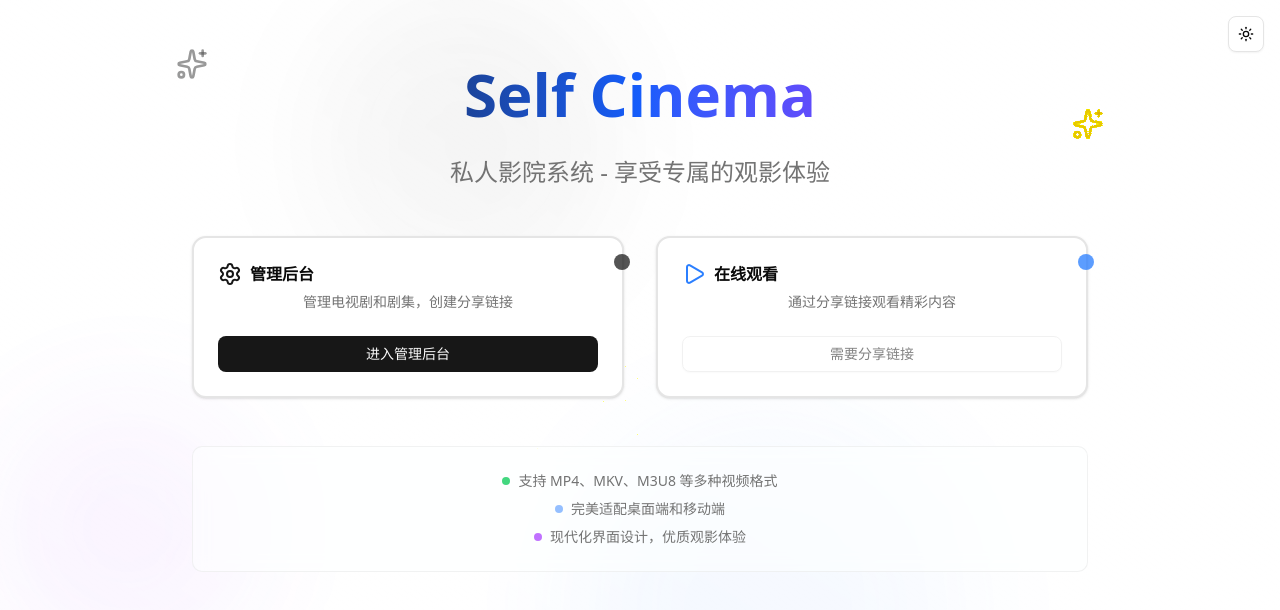
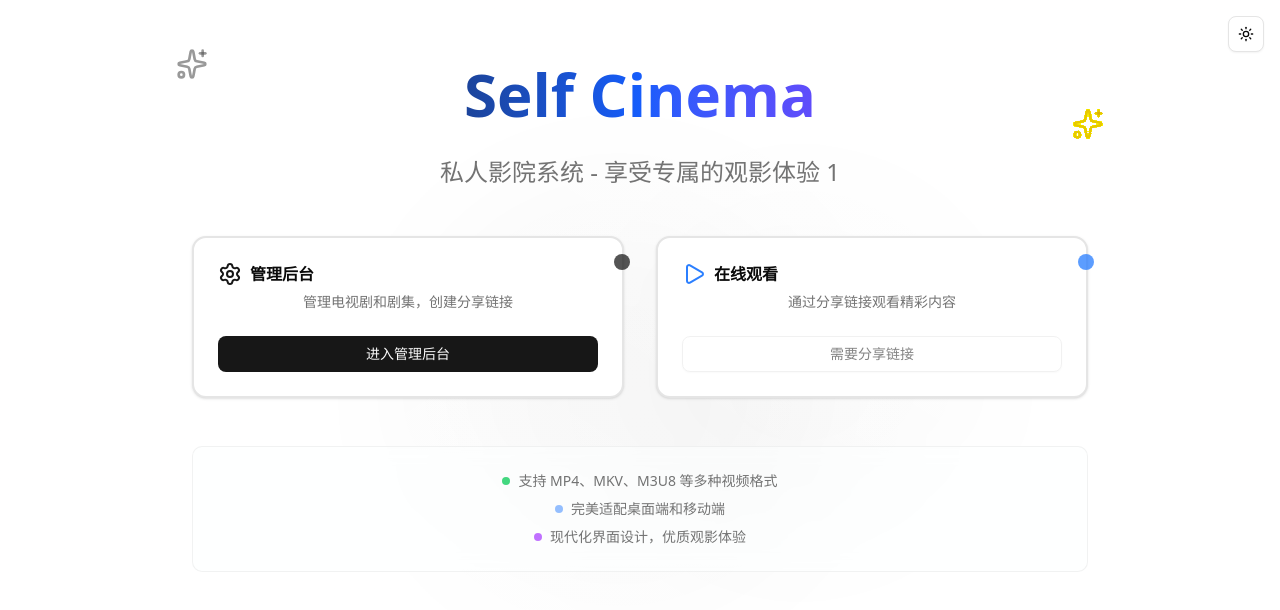
Before and after one commit to CrazyForks/Self-Cinema, a Next.js app in the folder frontend/: page / in a window 1280 px wide. Shown: the top 610 px of the page. Built offline with nearby package versions, Linux system fonts and the light colour scheme.

Commit message:
add 一些基本样式

```diff
--- a/frontend/src/app/page.tsx
+++ b/frontend/src/app/page.tsx
@@ -25,7 +25,7 @@ export default function Home() {
           </div>
 
           <p className="text-xl md:text-2xl text-muted-foreground mb-12 animate-in slide-in-from-bottom duration-1000 delay-200">
-            私人影院系统 - 享受专属的观影体验
+            私人影院系统 - 享受专属的观影体验 1
           </p>
 
           <div className="grid md:grid-cols-2 gap-8 mb-12">
--- a/frontend/src/components/dot-pattern.tsx
+++ b/frontend/src/components/dot-pattern.tsx
@@ -3,13 +3,19 @@
 export function DotPattern() {
   return (
     <div className="absolute inset-0 -z-10 overflow-hidden">
-      <div className="absolute inset-0 bg-[radial-gradient(circle_at_1px_1px,rgb(var(--foreground)/0.15)_1px,transparent_0)] [background-size:20px_20px] dark:bg-[radial-gradient(circle_at_1px_1px,rgb(var(--foreground)/0.1)_1px,transparent_0)]" />
+      {/* 主要的点状背景 */}
+      <div className="absolute inset-0 bg-[radial-gradient(circle_at_1px_1px,rgb(var(--foreground)/0.1)_1px,transparent_0)] [background-size:24px_24px] dark:bg-[radial-gradient(circle_at_1px_1px,rgb(var(--foreground)/0.08)_1px,transparent_0)]" />
 
-      <div className="absolute top-0 left-1/4 w-72 h-72 bg-primary/10 rounded-full blur-3xl animate-pulse" />
-      <div className="absolute bottom-0 right-1/4 w-96 h-96 bg-blue-500/10 rounded-full blur-3xl animate-pulse delay-1000" />
-      <div className="absolute top-1/2 left-0 w-64 h-64 bg-purple-500/10 rounded-full blur-3xl animate-pulse delay-2000" />
+      {/* 更细密的点状层 */}
+      <div className="absolute inset-0 bg-[radial-gradient(circle_at_0.5px_0.5px,rgb(var(--foreground)/0.05)_0.5px,transparent_0)] [background-size:12px_12px] dark:bg-[radial-gradient(circle_at_0.5px_0.5px,rgb(var(--foreground)/0.03)_0.5px,transparent_0)]" />
 
-      <div className="absolute inset-0 bg-gradient-to-tr from-transparent via-background/50 to-transparent" />
+      {/* 非常微妙的光晕效果 */}
+      <div className="absolute top-1/4 left-1/3 w-96 h-96 bg-primary/3 rounded-full blur-3xl" />
+      <div className="absolute bottom-1/3 right-1/4 w-80 h-80 bg-foreground/2 rounded-full blur-3xl" />
+
+      {/* 渐变遮罩让边缘更自然 */}
+      <div className="absolute inset-0 bg-gradient-to-tr from-background/80 via-transparent to-background/80" />
+      <div className="absolute inset-0 bg-gradient-to-br from-transparent via-background/20 to-transparent" />
     </div>
   );
 }
```
